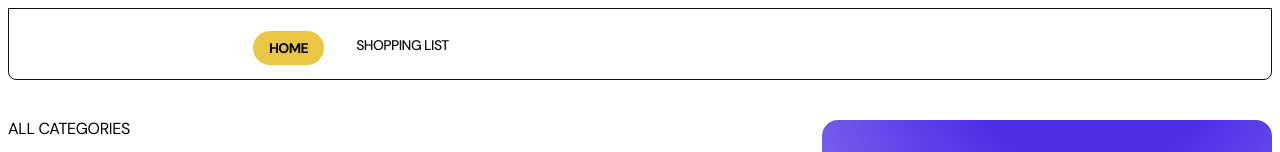
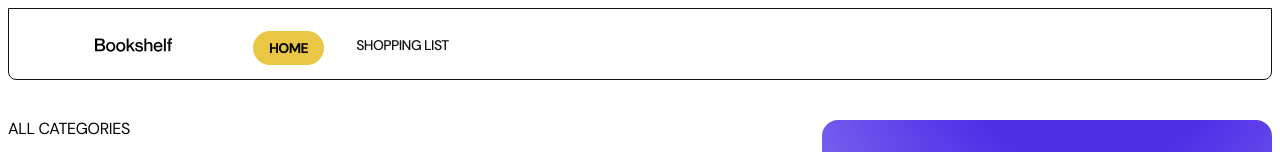
Before and after one commit to js-group-c/goit-group-C, a plain HTML site: page index.html in a window 1280 px wide. Shown: the top 152 px of the page. Drawn offline with Linux system fonts and the light colour scheme; no server answers.

Commit message:
Deploying to gh-pages from @ js-group-c/goit-group-C@a6f2d4ed7ba5e1853172721fab16a3b548a62922 🚀

```diff
--- a/index.html
+++ b/index.html
@@ -28,7 +28,7 @@
       </a>
       <a class="nav-logo-txt" href="./index.html" aria-label="Site logo">
         <svg class="nav-logo-txt" width="77" height="20">
-          <use href="../img/bookshelf-txt.svg#txtBookShelf"></use>
+          <use href="/goit-group-C/assets/bookshelf-txt-oaMo-HDB.svg#txtBookShelf"></use>
         </svg>
       </a>
     </div>
```
Also changed, not shown: assets/bookshelf-txt-oaMo-HDB.svg (added).
